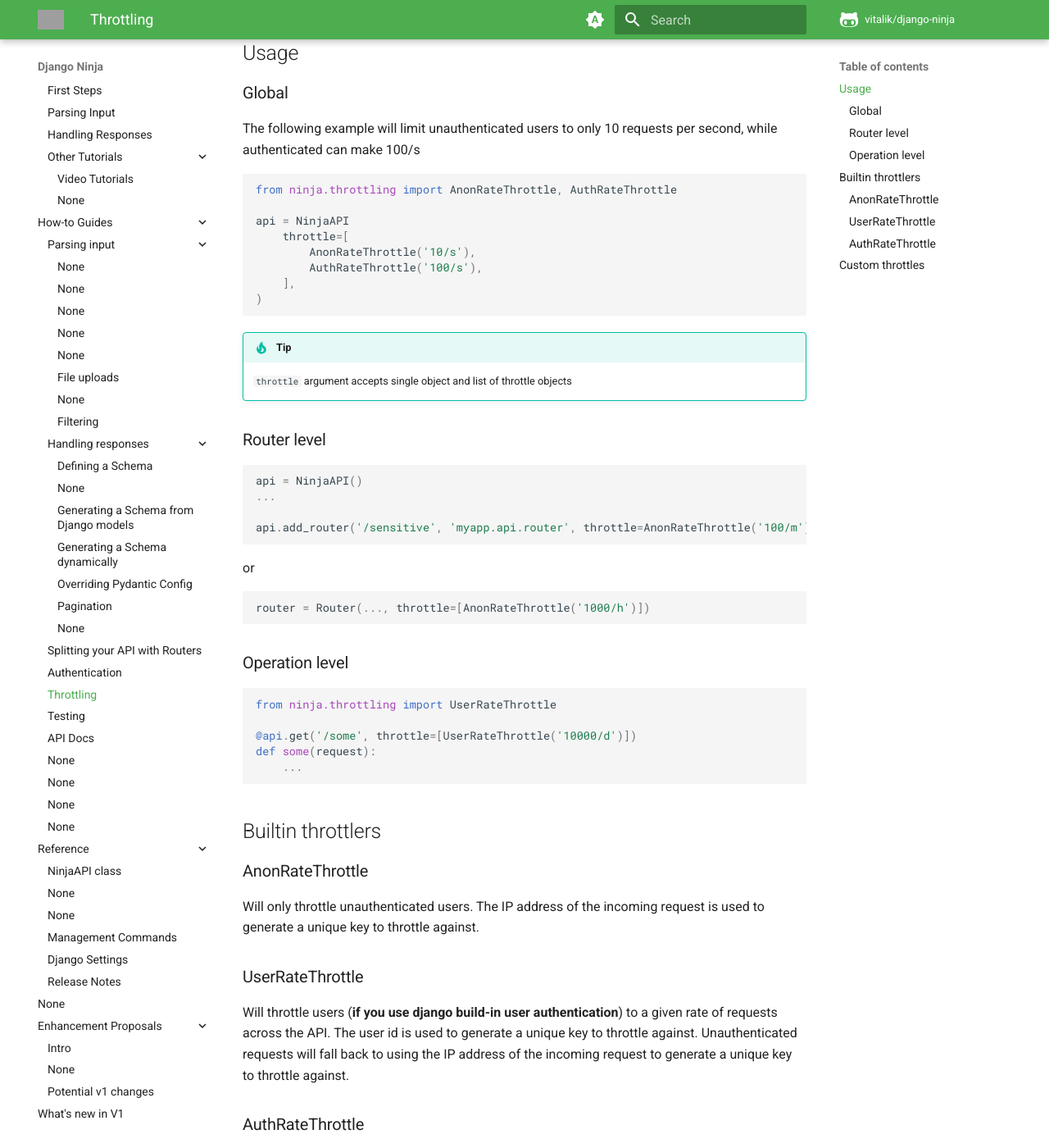
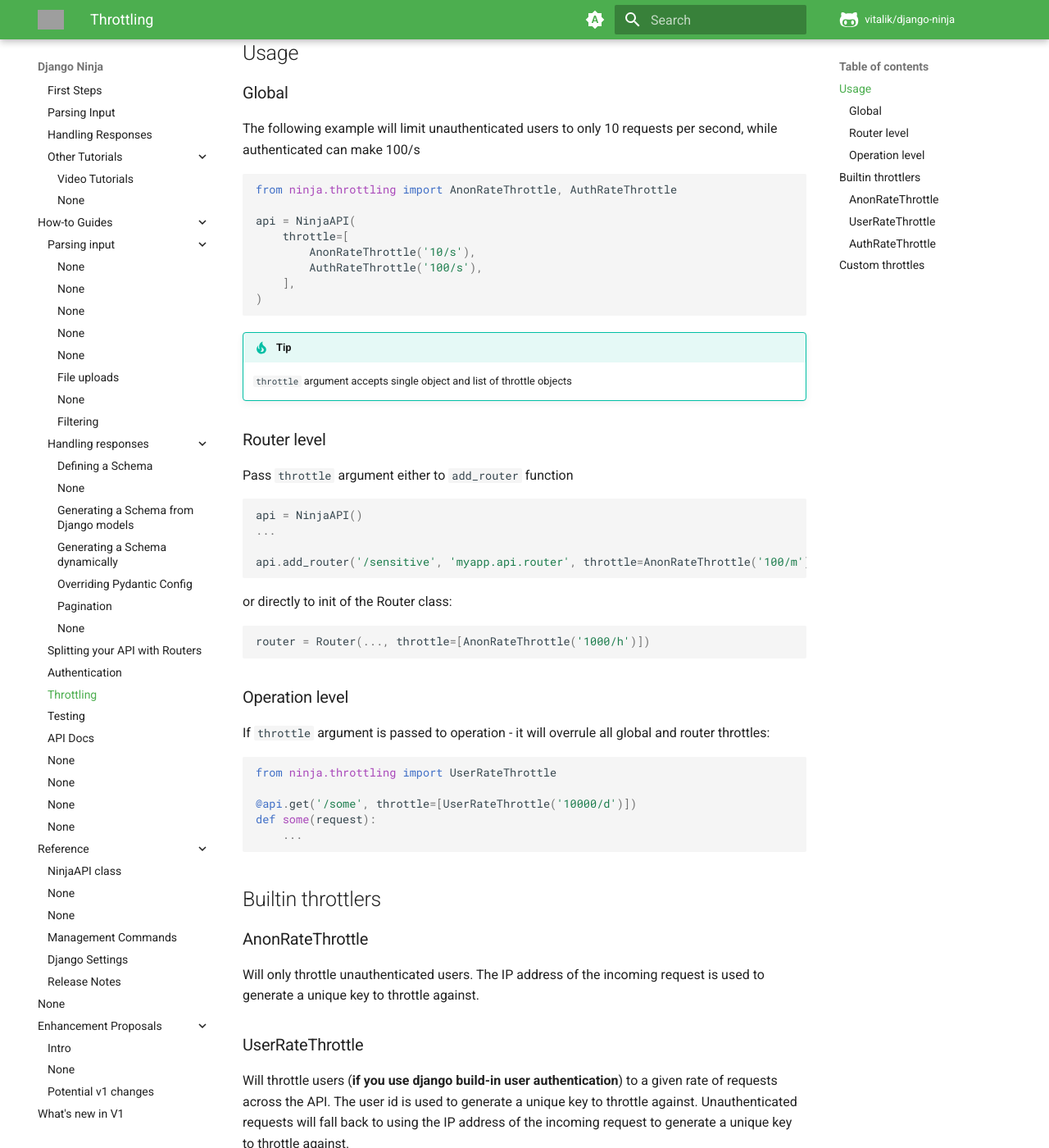
Before and after one commit to vitalik/django-ninja, an MkDocs documentation site: the page built from docs/docs/guides/throttling.md, in a window 1280 px wide and 1400 px high, scrolled down 562 px. Shown: the whole window at 82% size. Built offline with MkDocs 1.6.1 and Material for MkDocs 9.7.7, drawn with Linux system fonts in a browser that asks for light colours; comment, search, counter and statistics services are not loaded; grey boxes are pictures that could not be loaded.

Commit message:
Throttle docs fixes

````diff
--- a/docs/docs/guides/throttling.md
+++ b/docs/docs/guides/throttling.md
@@ -18,7 +18,7 @@
 ```Python
 from ninja.throttling import AnonRateThrottle, AuthRateThrottle
 
-api = NinjaAPI
+api = NinjaAPI(
     throttle=[
         AnonRateThrottle('10/s'),
         AuthRateThrottle('100/s'),
@@ -31,6 +31,8 @@
 
 ### Router level
 
+Pass `throttle` argument either to `add_router` function
+
 ```Python
 api = NinjaAPI()
 ...
@@ -38,7 +40,7 @@
 api.add_router('/sensitive', 'myapp.api.router', throttle=AnonRateThrottle('100/m'))
 ```
 
-or
+or directly to init of the Router class:
 
 ```Python
 router = Router(..., throttle=[AnonRateThrottle('1000/h')])
@@ -47,6 +49,7 @@
 
 ### Operation level
 
+If `throttle` argument is passed to operation - it will overrule all global and router throttles:
 
 ```Python
 from ninja.throttling import UserRateThrottle
````
